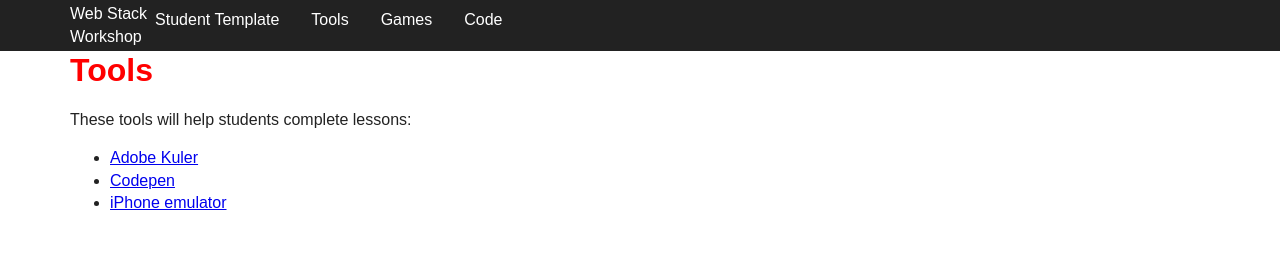
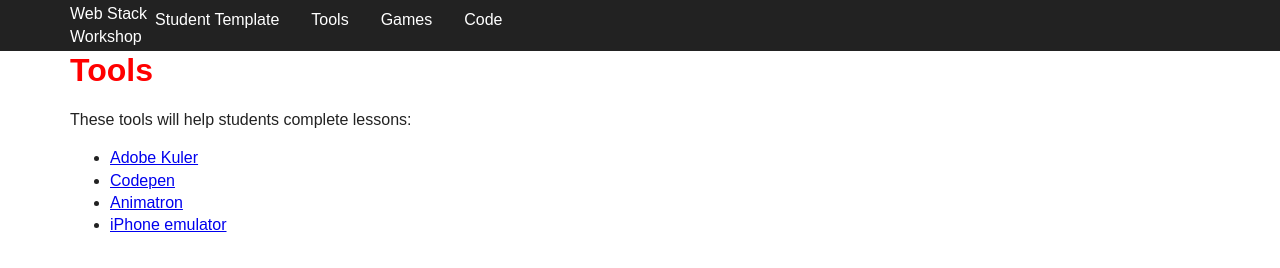
Before and after one commit to deboboy/umoja, a plain HTML site: page tools.html in a window 1280 px wide. Drawn offline with nearby package versions, Linux system fonts and the light colour scheme.

Commit message:
Update tools.html

```diff
--- a/tools.html
+++ b/tools.html
@@ -31,6 +31,7 @@
 <ul>
     <li><a href="https://kuler.adobe.com/create/color-wheel">Adobe Kuler</a></li>
     <li><a href="http://codepen.io/">Codepen</a></li>
+    <li><a href="http://animatron.com/">Animatron</a></li>
     <li><a href="http://www.mobilephoneemulator.com/">iPhone emulator</a></li>
 </ul>
 </main>
```
